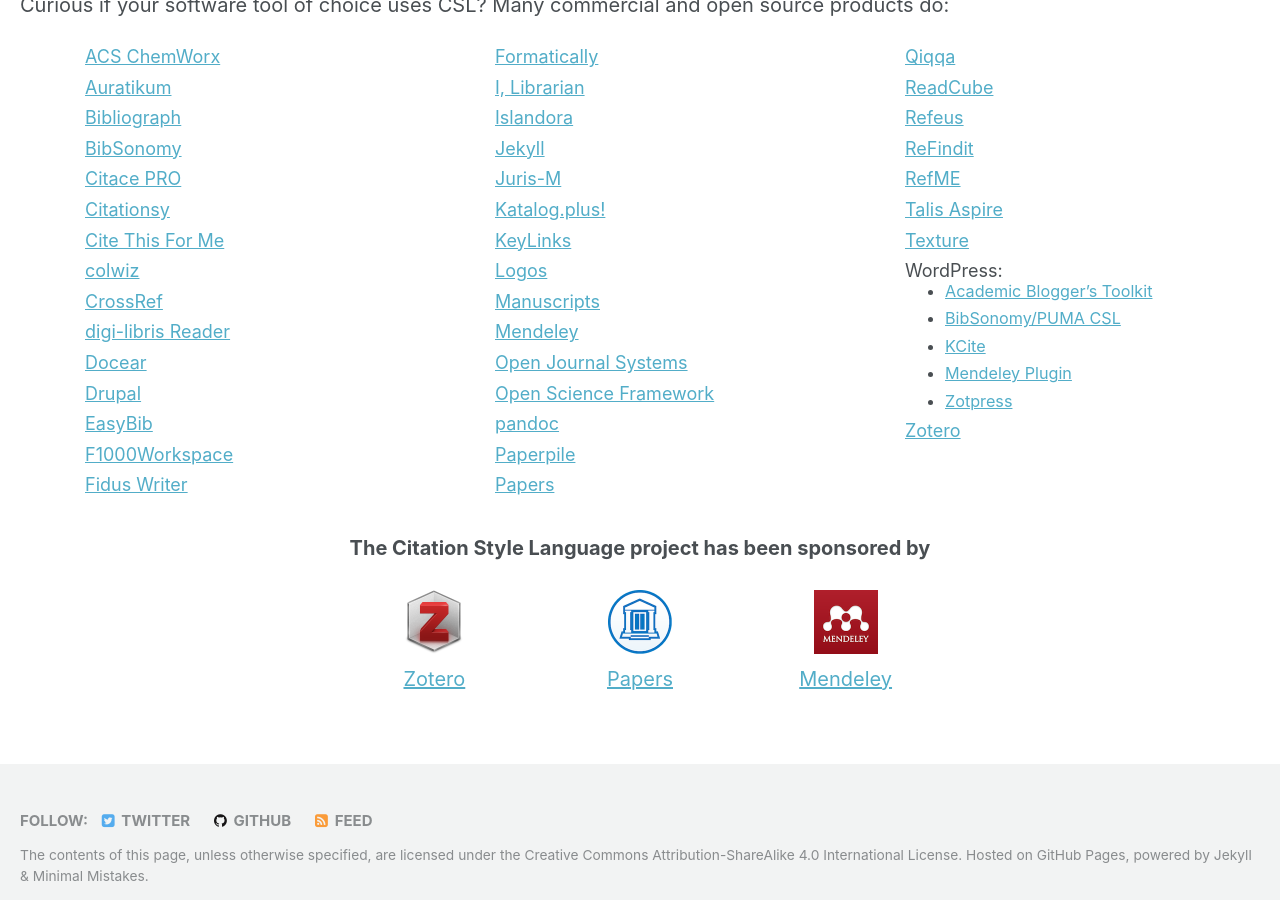
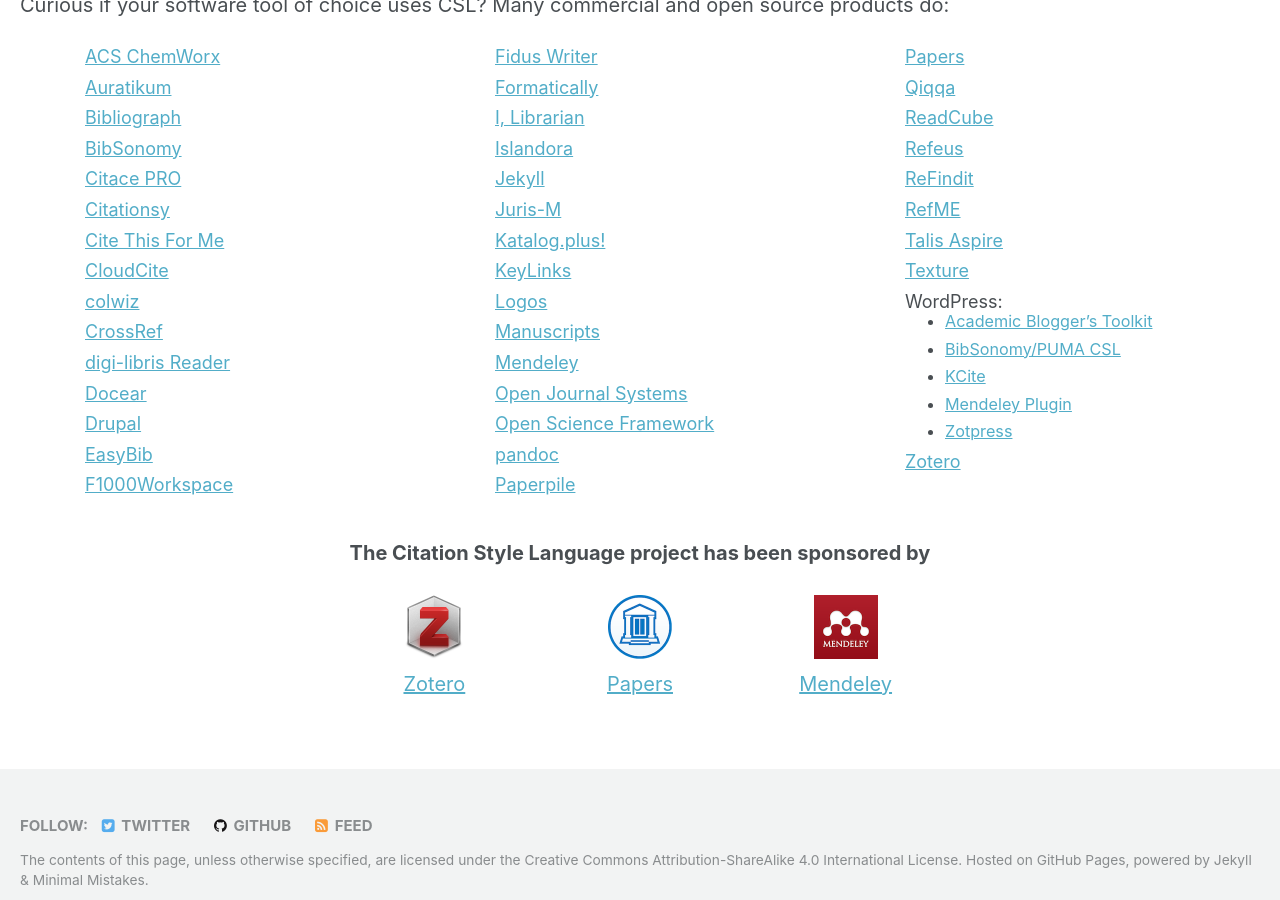
Before and after one commit to citation-style-language/citation-style-language.github.io, a Jekyll site: the page built from _pages/index.md, in a window 1280 px wide and 900 px high, scrolled down 759 px. Built offline with Jekyll 4.4.1, drawn with Linux system fonts in a browser that asks for light colours; the list of posts is cut into pages by our own code.

Commit message:
Update index.md

```diff
--- a/_pages/index.md
+++ b/_pages/index.md
@@ -22,6 +22,8 @@
     url: https://citationsy.com/
   - title: Cite This For Me
     url: http://www.citethisforme.com/
+  - title: CloudCite
+    url: https://cloudcite.net/
   - title: colwiz
     url: http://www.colwiz.com/
   - title: CrossRef
```
